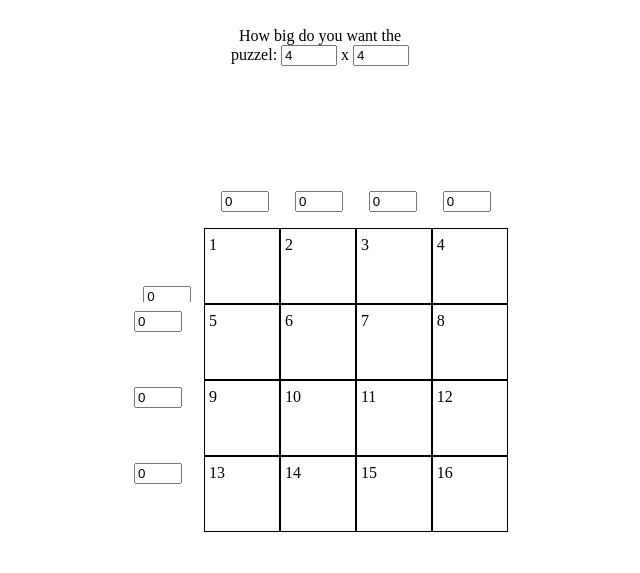
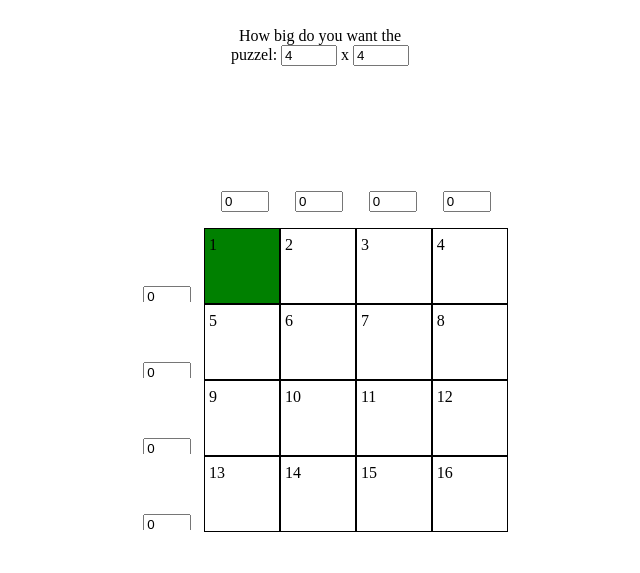
Before and after one commit to Runningriotnl/TentsAndTreesSolver, a plain HTML site: page index.html in a window 1280 px wide. Shown: the whole page, without its empty margins (320-960 px from the left). Drawn offline with Linux system fonts and the light colour scheme.

Commit message:
menial changes

```diff
--- a/index.html
+++ b/index.html
@@ -83,7 +83,7 @@
        				</p>
     			</div>
     		</div>
-			<div class="square">
+			<div class="square grass">
 			    <div class="content">
 					1
 				</div>
@@ -105,11 +105,12 @@
 			</div>
 			<div class="no_border_square_front">
     			<div class="numTents">
-    				<input type="number"
+    				<p class="front_num_tents"><input type="number"
        					min="0"
        					max="2"
        					step="1"
        					value="0"/>
+       				</p>
     			</div>
     		</div>
 			<div class="square">
@@ -134,11 +135,12 @@
 			</div>
 			<div class="no_border_square_front">
     			<div class="numTents">
-    				<input type="number"
+    				<p class="front_num_tents"><input type="number"
        					min="0"
        					max="2"
        					step="1"
        					value="0"/>
+       				</p>
     			</div>
     		</div>
 			<div class="square">
@@ -163,11 +165,12 @@
 			</div>
 			<div class="no_border_square_front">
     			<div class="numTents">
-    				<input type="number"
+    				<p class="front_num_tents"><input type="number"
        					min="0"
        					max="2"
        					step="1"
        					value="0"/>
+       				</p>
     			</div>
     		</div>
 			<div class="square">
--- a/style.css
+++ b/style.css
@@ -79,3 +79,7 @@ The grid for the tents
     line-height: 90px;
     text-align: center;
 }
+
+.grass {
+    background-color: green;
+}
```
Also changed, not shown: tent.jpg (added).
